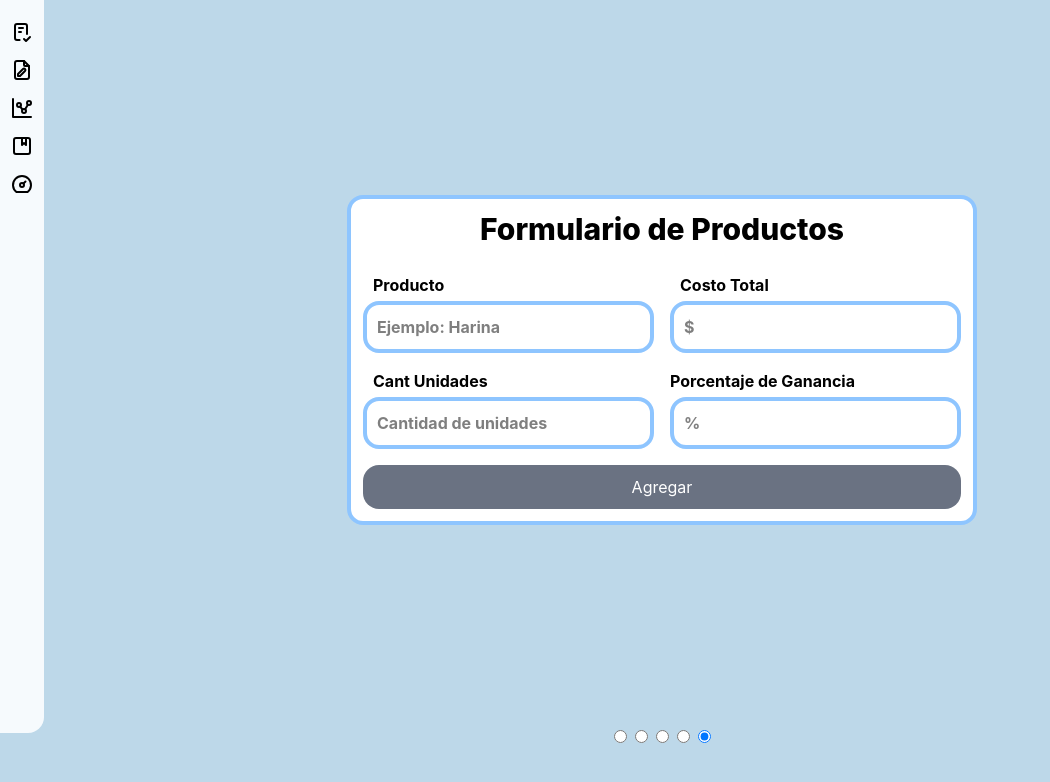
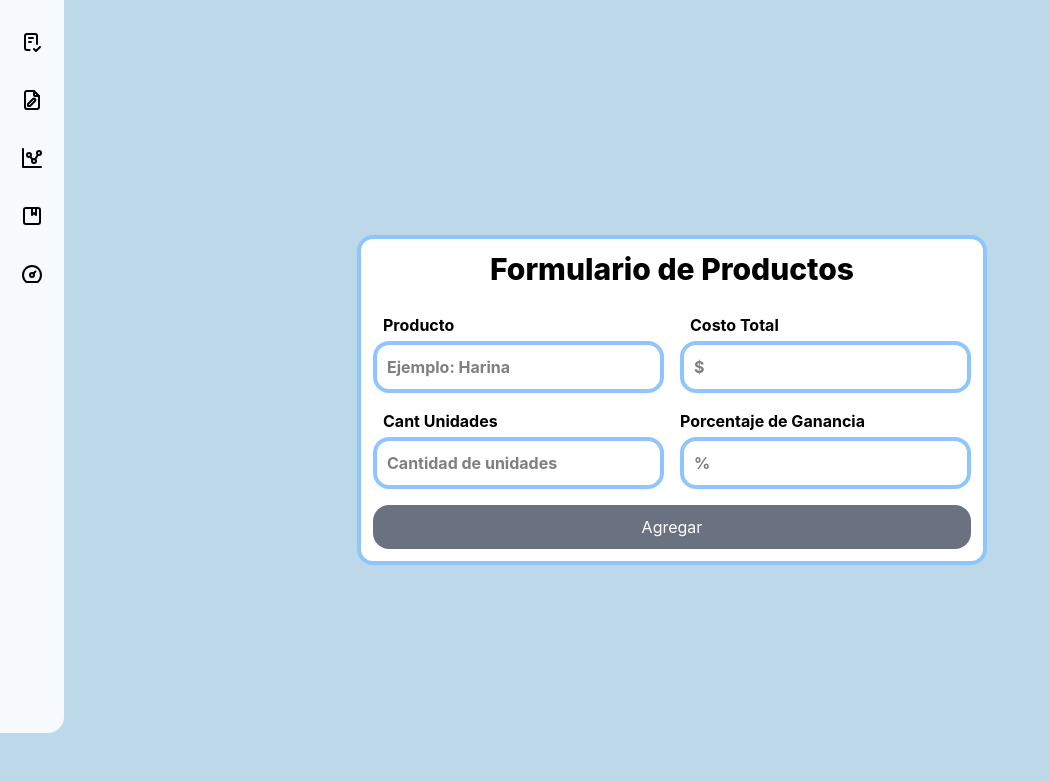
Before and after one commit to Eiderth/banner-store-repo, a React (Vite) app: page / in a window 1280 px wide. Both pictures are taken after a click on the button "Comenzar Ahora". Shown: the top 782 px of the page, without its empty margins (0-1050 px from the left). Built offline with nearby package versions, Linux system fonts and the light colour scheme.

Commit message:
refactor: se elimino el componente slider por su ineficiencia y complejidad, en su lugar ahora se utiliza una logica mas sencillas para el renderizado

```diff
--- a/src/app-user/components/NavApp.tsx
+++ b/src/app-user/components/NavApp.tsx
@@ -34,25 +34,28 @@ const links = [
   },
 ];
 
-type Props = {};
+type Props = {
+  setActiveComponent: (componentId: string) => void;
+};
 
-export default function NavBar({}: Props) {
+export default function NavBar({ setActiveComponent }: Props) {
   return (
     <nav>
       <ul className="flex flex-col gap-3.5 w-fit h-11/12 p-2.5 pt-5 rounded-br-2xl bg-[#F6FAFD] group z-50">
         {links.map((link) => (
           <li
             key={link.link}
-            className="transition-all relative group p-0 group-hover:p-2.5 duration-500 hover:bg-[#BDD8E9] rounded-2xl"
+            className="transition-all relative group p-0 group-hover:p-2.5 duration-500 hover:bg-[#BDD8E9] rounded-2xl cursor-pointer"
+            onClick={() => setActiveComponent(link.link)}
           >
-            <a href={`#${link.link}`} className="flex flex-row gap-2.5">
+            <div className="flex flex-row gap-2.5 p-2.5">
               {link.icon}
               {link.info && (
                 <span className="font-semibold hidden group-hover:inline-block">
                   {link.info}
                 </span>
               )}
-            </a>
+            </div>
           </li>
         ))}
       </ul>
--- a/src/app-user/components/SectionData.tsx
+++ b/src/app-user/components/SectionData.tsx
@@ -5,7 +5,7 @@ import { IconTrash, IconEdit } from "@tabler/icons-react";
 import validate from "../../functions/validate";
 import { initialInvalid } from "../../functions/validate";
 type Props = {
-  id?: string;
+  id: string;
 };
 
 export default function SectionData({ id }: Props) {
--- a/src/app-user/components/SectionForm.tsx
+++ b/src/app-user/components/SectionForm.tsx
@@ -50,7 +50,7 @@ const reducerInvalid = (
   };
 };
 
-type Props = { id?: string };
+type Props = { id: string };
 export default function FormProduct({ id }: Props) {
   //estado de los valores de los inputs
   const [stateData, dispathData] = useReducer(reducerData, initialData);
--- a/src/app-user/index.tsx
+++ b/src/app-user/index.tsx
@@ -1,23 +1,36 @@
+import { useState } from "react";
 import SectionForm from "./components/SectionForm";
 import SectionData from "./components/SectionData";
 import SectionCalc from "./components/SectionCal";
 import SectionBanner from "./components/SectionBanner";
-import Slider from "../components/Slider";
 import ComponentContext from "../contexts/ComponentContext";
 import NavApp from "./components/NavApp";
 import SectionDashBoard from "./components/SectionDashBoard";
 export default function Aplication() {
+  const [activeComponent, setActiveComponent] = useState("formulario");
+
+  const renderComponent = () => {
+    switch (activeComponent) {
+      case "formulario":
+        return <SectionForm id="formulario" />;
+      case "data":
+        return <SectionData id="data" />;
+      case "calc":
+        return <SectionCalc id="calc" />;
+      case "banner":
+        return <SectionBanner id="banner" />;
+      case "dashBoard":
+        return <SectionDashBoard id="dashBoard" />;
+      default:
+        return <SectionForm id="formulario" />;
+    }
+  };
+
   return (
     <ComponentContext>
-      <main className="flex w-dvw">
-        <NavApp />
-        <Slider className="flex-1">
-          <SectionForm id="formulario" />
-          <SectionData id="data" />
-          <SectionCalc id="calc" />
-          <SectionBanner id="banner" />
-          <SectionDashBoard id="dashBoard" />
-        </Slider>
+      <main className="flex h-screen p-0">
+        <NavApp setActiveComponent={setActiveComponent} />
+        <div className="flex-1 min-w-0">{renderComponent()}</div>
       </main>
     </ComponentContext>
   );
--- a/src/components/DashBoard.tsx
+++ b/src/components/DashBoard.tsx
@@ -159,7 +159,7 @@ export default function DashBoard({ onClick, data, productsSort }: Props) {
           </div>
         </div>
 
-        <div className="bg-white p-4 rounded-lg shadow relative">
+        <div className="bg-white p-4 rounded-lg shadow relative overflow-x-scroll">
           <button
             className="absolute top-2.5 right-5 transition rounded-b-sm shadow hover:scale-120"
             onClick={onClick}
--- a/src/components/Slider.tsx
+++ /dev/null
@@ -1,110 +0,0 @@
-import type { ReactElement } from "react";
-import { useCallback, useEffect, useRef, useState } from "react";
-import { twMerge } from "tailwind-merge";
-
-type Props = {
-  children: ReactElement[];
-  className?: string;
-};
-
-export default function Slider({ children, className }: Props) {
-  //referencias a los contenedores
-  const contendorRef = useRef<HTMLDivElement>(null);
-  const sectionRef = useRef<Array<HTMLDivElement | null>>([]);
-
-  //stateSlider maneja que seccion tendra foco en el slider
-  const [stateSlider, setStateSlider] = useState(0);
-
-  // Ref para acceder al estado actual dentro del ResizeObserver sin reiniciar el efecto
-  const stateSliderRef = useRef(stateSlider);
-  useEffect(() => {
-    stateSliderRef.current = stateSlider;
-  }, [stateSlider]);
-
-  // Efecto para mover el scroll cuando cambia el estado (Click en radio)
-  useEffect(() => {
-    if (contendorRef.current) {
-      contendorRef.current.scrollLeft =
-        contendorRef.current.offsetWidth * stateSlider;
-    }
-  }, [stateSlider]);
-
-  //esta funcion se encarga  de crear un intersection Observer
-  const sectionObserver = useCallback(
-    (entries: IntersectionObserverEntry[]) => {
-      entries.forEach((entry) => {
-        const index = Number(entry.target.getAttribute("data-index"));
-        if (entry.isIntersecting) {
-          setStateSlider((prev) => (prev !== index ? index : prev));
-        }
-      });
-    },
-    []
-  );
-
-  //useEffect principal para manejar el rendimencionamiento de los contenedores
-  useEffect(() => {
-    const container = contendorRef.current;
-    if (!container) return;
-
-    const observer = new IntersectionObserver(sectionObserver, {
-      root: container,
-      threshold: 0.5,
-    });
-
-    const resizeObserver = new ResizeObserver(() => {
-      if (container) {
-        container.scrollLeft = container.offsetWidth * stateSliderRef.current;
-      }
-    });
-
-    resizeObserver.observe(container);
-
-    sectionRef.current.forEach((section) => {
-      section && observer.observe(section);
-    });
-
-    return () => {
-      observer.disconnect();
-      resizeObserver.disconnect();
-    };
-  }, [children, sectionObserver]);
-
-  return (
-    <div
-      className={twMerge(
-        "w-full h-screen grid grid-cols-1 grid-rows-[90%_10%] overflow-hidden",
-        className
-      )}
-    >
-      <div
-        ref={contendorRef}
-        className="flex overflow-x-scroll hide-scroll-bar w-full h-full snap-x snap-mandatory scroll-smooth"
-      >
-        {children.map((child, idx) => (
-          <div
-            key={idx}
-            className="w-full h-full overflow-y-auto flex-shrink-0"
-            ref={(el) => {
-              sectionRef.current[idx] = el;
-            }}
-            data-index={idx}
-          >
-            {child}
-          </div>
-        ))}
-      </div>
-      <div className="z-10 w-full flex flex-row flex-shrink-0 justify-center items-start p-2.5 gap-2 ">
-        {children.map((_, idx) => (
-          <input
-            name="radio-section"
-            type="radio"
-            key={`radio-${idx}`}
-            onChange={() => setStateSlider(idx)}
-            checked={idx === stateSlider}
-          />
-        ))}
-      </div>
-    </div>
-  );
-}
```
